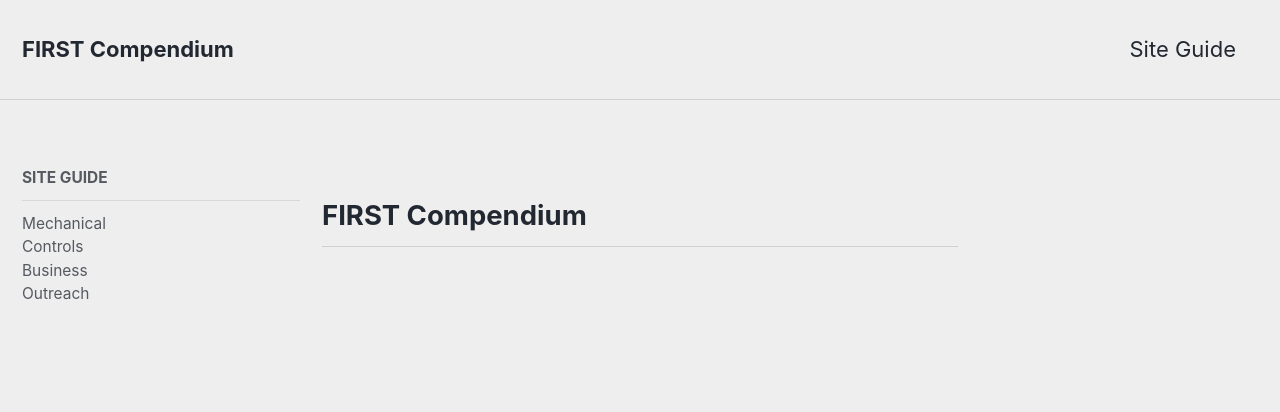
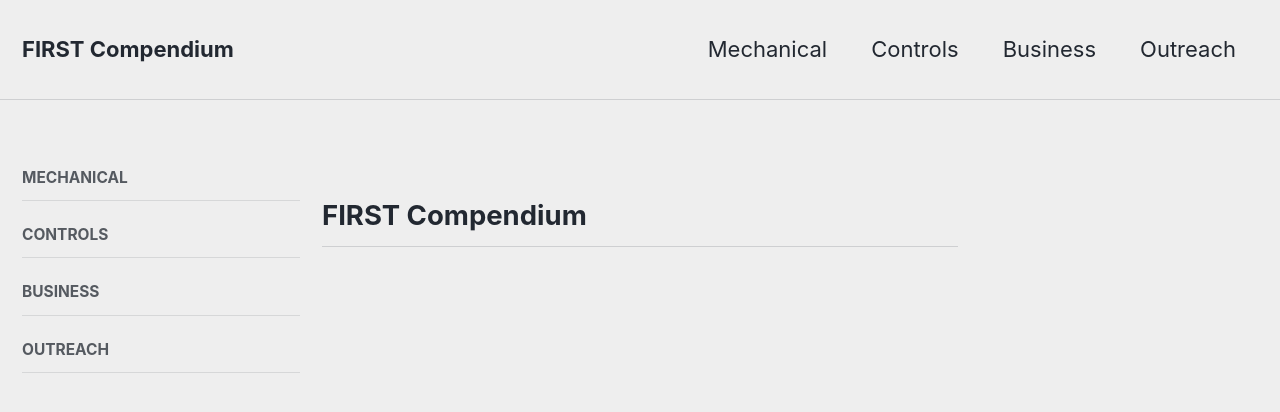
Before and after one commit to FRCDoneRight/FIRSTCompendium, a Jekyll site: the page built from index.html, in a window 1280 px wide and 900 px high. Shown: the top 412 px of the window. Built offline with Jekyll 4.4.1, drawn with Linux system fonts in a browser that asks for light colours; nearby versions of some CDN libraries; the list of posts is cut into pages by our own code.

Commit message:
Revamp main nav

```diff
--- a/_data/navigation.yml
+++ b/_data/navigation.yml
@@ -1,15 +1,13 @@
 # Main links to subsections
 main:
-  - title: "Site Guide"
-    children:
-      - title: "Mechanical"
-        url: "/mechanical"
-      - title: "Controls"
-        url: "/controls"
-      - title: "Business"
-        url: "/business"
-      - title: "Outreach"
-        url: "/outreach"
+  - title: "Mechanical"
+    url: "/mechanical"
+  - title: "Controls"
+    url: "/controls"
+  - title: "Business"
+    url: "/business"
+  - title: "Outreach"
+    url: "/outreach"
 
 # Mechanical subsection
 mechanical_sidebar:
```
